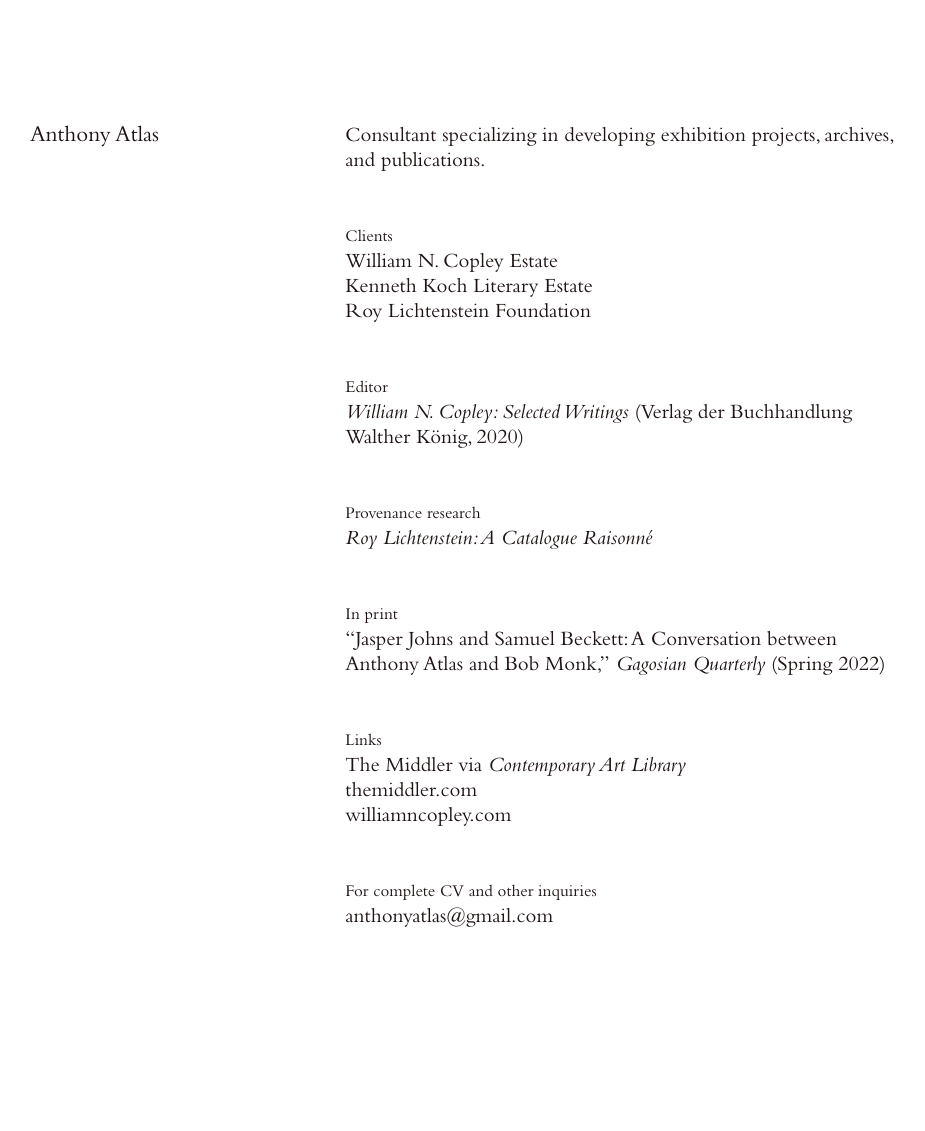
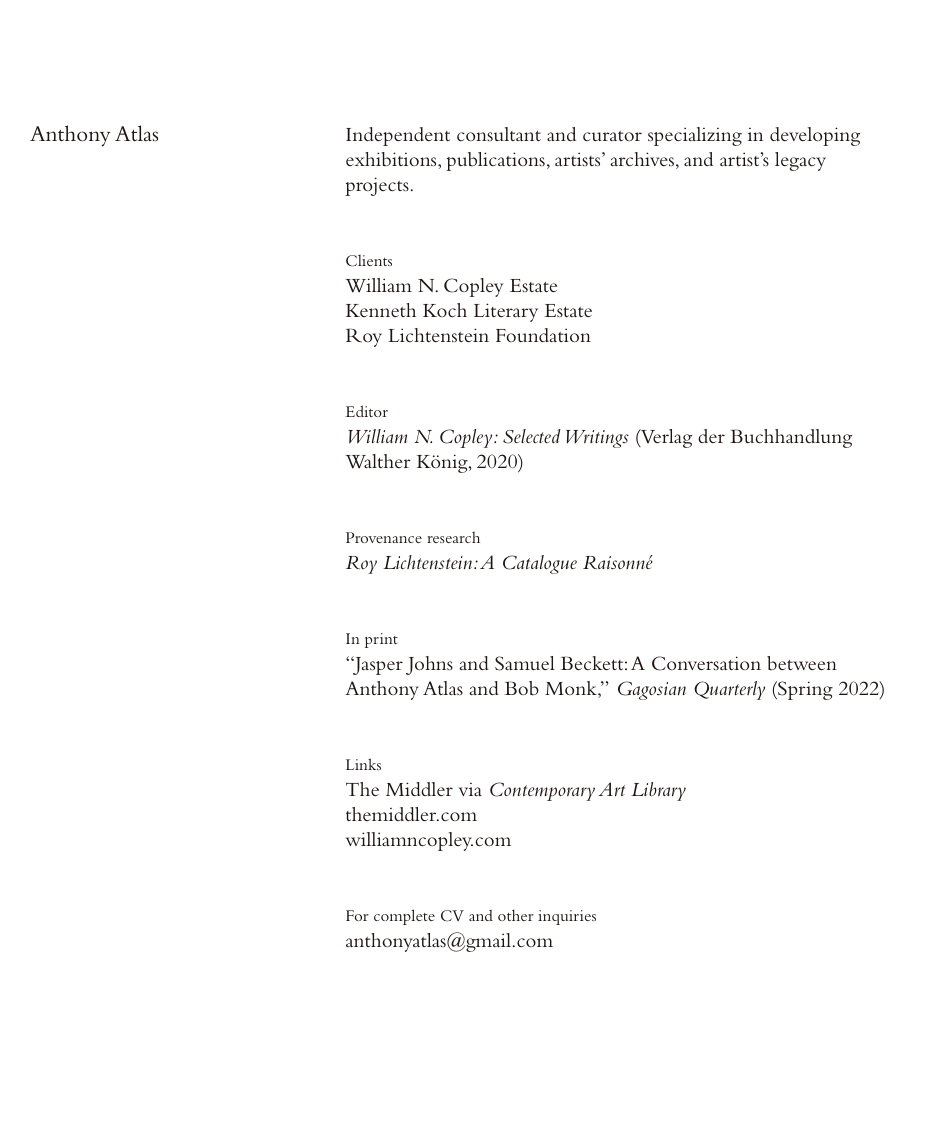
Before and after one commit to atlas-site/atlas-site-live, a Jekyll site: the page built from index.md, in a window 1280 px wide. Shown: the whole page, without its empty margins (95-1020 px from the left). Built offline with Jekyll 4.4.1, drawn with Linux system fonts in a browser that asks for light colours; a script that is not in the unit is left out; before the commit the page ends 1106 px from its top, so only the background shows below that.

Commit message:
Update Settings “general”

```diff
--- a/_data/settings.yml
+++ b/_data/settings.yml
@@ -1,6 +1,6 @@
 site_title: Anthony Atlas
 favicon: ""
-meta_description: "Consultant specializing in developing exhibition projects,
-  archives, and publications. "
-bio: "Consultant specializing in developing exhibition projects, archives, and
-  publications. "
+meta_description: "Independent consultant and curator specializing in developing
+  exhibitions, publications, artists’ archives, and artist’s legacy projects. "
+bio: "Independent consultant and curator specializing in developing exhibitions,
+  publications, artists’ archives, and artist’s legacy projects. "
```
